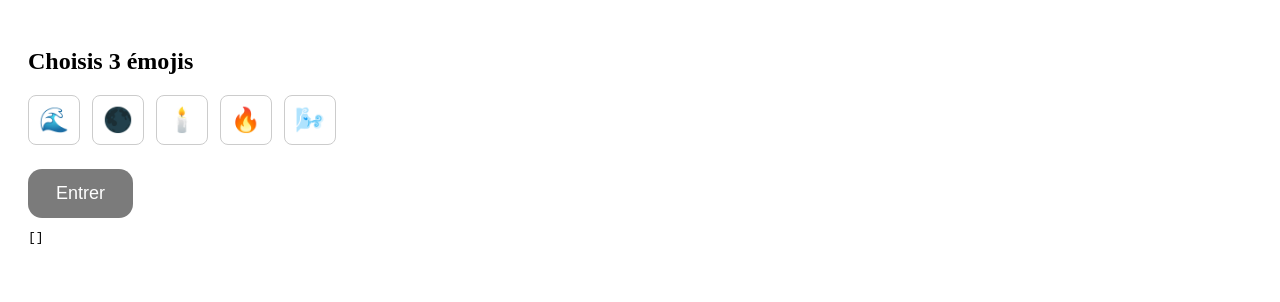
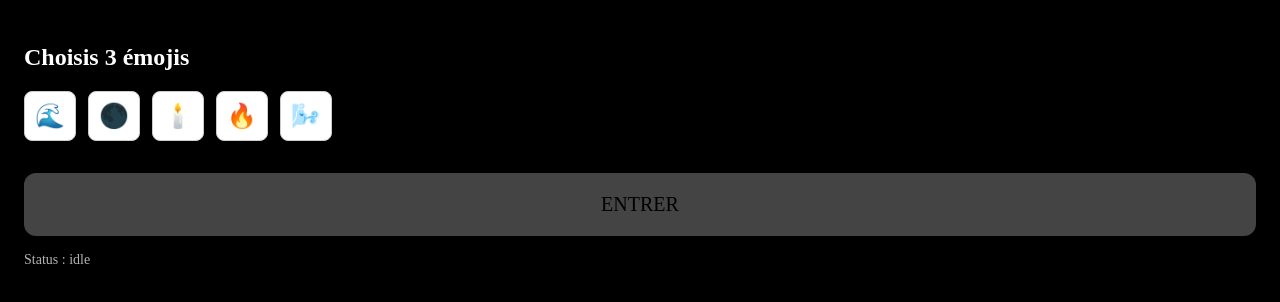
Before and after one commit to pierkiroule/EH, a React (Vite) app: page / in a window 1280 px wide. Shown: the top 302 px of the page. Built offline with nearby package versions, Linux system fonts and the light colour scheme.

Commit message:
feat: V1 scene composer blindé + emoji triad flow

```diff
--- a/src/components/EmojiPicker.jsx
+++ b/src/components/EmojiPicker.jsx
@@ -2,13 +2,10 @@ export default function EmojiPicker({ value = [], onChange }) {
   const EMOJIS = ["🌊", "🌑", "🕯️", "🔥", "🌬️"];
 
   const toggle = (emoji) => {
-    console.log("TOGGLE", emoji, value);
-
     if (value.includes(emoji)) {
       onChange(value.filter((e) => e !== emoji));
       return;
     }
-
     if (value.length >= 3) return;
     onChange([...value, emoji]);
   };
@@ -17,7 +14,6 @@ export default function EmojiPicker({ value = [], onChange }) {
     <div style={{ display: "flex", gap: 12, flexWrap: "wrap" }}>
       {EMOJIS.map((emoji) => {
         const active = value.includes(emoji);
-
         return (
           <button
             key={emoji}
--- a/src/composer/sceneComposer.js
+++ b/src/composer/sceneComposer.js
@@ -1,91 +1,151 @@
 /**
- * Scene Composer V1
- * - pure logic
- * - seed-based uniqueness
+ * Scene Composer — V1 BLINDÉ
+ * - jamais de blocage
+ * - fallback intelligent
+ * - compatible mobile
+ * - aligné schema Supabase
  */
 
-/* -------- seeded random -------- */
+/* ------------------ utils ------------------ */
 
-function seededRandom(seed) {
-  let t = seed % 2147483647;
-  return () => (t = (t * 16807) % 2147483647) / 2147483647;
+function pickOne(list) {
+  if (!list || list.length === 0) return null;
+  return list[Math.floor(Math.random() * list.length)];
 }
 
-/* -------- utils -------- */
-
-function pickOne(list, rand) {
-  if (!list.length) return null;
-  return list[Math.floor(rand() * list.length)];
-}
-
-function pickMany(list, max, rand) {
-  const shuffled = [...list].sort(() => rand() - 0.5);
+function pickMany(list, max = 1) {
+  if (!list || list.length === 0) return [];
+  const shuffled = [...list].sort(() => 0.5 - Math.random());
   return shuffled.slice(0, max);
 }
 
-function spreadOver(items, duration, rand) {
-  return items.map((item) => ({
+function spreadOver(items, duration, minGap = 20) {
+  if (!items || items.length === 0) return [];
+
+  const step = Math.max(minGap, duration / (items.length + 1));
+
+  return items.map((item, i) => ({
     ...item,
-    start: Math.floor(rand() * duration * 0.8),
+    start: Math.round((i + 1) * step),
   }));
 }
 
-/* -------- composer -------- */
+/* ------------------ composer ------------------ */
 
-export function composeScene({ assets, climate, seed }) {
-  const rand = seededRandom(seed);
+export function composeScene({ assets, climate }) {
+  if (!assets || assets.length === 0) {
+    throw new Error("No media assets provided");
+  }
 
-  /* --- pools --- */
-  const musicPool = assets.filter(
-    (a) => a.category === "music" && a.climate === climate
+  /* ---------- MUSIC (maîtresse) ---------- */
+
+  const musicPrimary = assets.filter(
+    (a) =>
+      a.category === "music" &&
+      a.climate === climate &&
+      a.enabled
   );
 
-  const videoPool = assets.filter(
-    (a) => a.category === "video" && a.climate === climate
+  let music = pickOne(musicPrimary);
+
+  // 🔥 FALLBACK 1 — calm
+  if (!music) {
+    const calmPool = assets.filter(
+      (a) =>
+        a.category === "music" &&
+        a.climate === "calm" &&
+        a.enabled
+    );
+    music = pickOne(calmPool);
+  }
+
+  // 🔥 FALLBACK 2 — any music
+  if (!music) {
+    const anyMusic = assets.filter(
+      (a) =>
+        a.category === "music" &&
+        a.enabled
+    );
+    music = pickOne(anyMusic);
+  }
+
+  if (!music) {
+    throw new Error("No music available in media_assets");
+  }
+
+  // V1 durée fixe (simplification volontaire)
+  const duration = 180;
+
+  /* ---------- VIDEO ---------- */
+
+  const videoPrimary = assets.filter(
+    (a) =>
+      a.category === "video" &&
+      a.climate === climate &&
+      a.enabled
   );
 
-  const voicePool = assets.filter(
-    (a) => a.category === "voice" && a.climate === climate
+  let videos = pickMany(videoPrimary, 1);
+
+  // fallback vidéo
+  if (videos.length === 0) {
+    const anyVideo = assets.filter(
+      (a) =>
+        a.category === "video" &&
+        a.enabled
+    );
+    videos = pickMany(anyVideo, 1);
+  }
+
+  videos = videos.map((v) => ({
+    id: v.id,
+    path: v.path,
+    start: 0,
+    end: duration,
+    opacity: 1,
+    blend: "normal",
+  }));
+
+  /* ---------- VOICES ---------- */
+
+  const voicePrimary = assets.filter(
+    (a) =>
+      a.category === "voice" &&
+      a.climate === climate &&
+      a.enabled
   );
 
-  const music = pickOne(musicPool, rand);
-  if (!music) throw new Error("No music for climate " + climate);
+  let voicesRaw = pickMany(voicePrimary, 3);
 
-  if (!videoPool.length) {
-    throw new Error("No video for climate " + climate);
+  // fallback voix
+  if (voicesRaw.length === 0) {
+    const anyVoice = assets.filter(
+      (a) =>
+        a.category === "voice" &&
+        a.enabled
+    );
+    voicesRaw = pickMany(anyVoice, 2);
   }
 
-  const duration = music.duration || 180;
-
-  const videos = pickMany(videoPool, 1 + Math.floor(rand() * 2), rand).map(
-    (v) => ({
+  const voices = spreadOver(
+    voicesRaw.map((v) => ({
       id: v.id,
       path: v.path,
-      start: 0,
-      end: duration,
-      opacity: 1,
-      blend: "normal",
-    })
+      gain: 0.6,
+    })),
+    duration
   );
 
-  const voices = spreadOver(
-    pickMany(voicePool, 1 + Math.floor(rand() * 3), rand),
-    duration,
-    rand
-  ).map((v) => ({
-    id: v.id,
-    path: v.path,
-    start: v.start,
-    gain: 0.5 + rand() * 0.3,
-  }));
+  /* ---------- FX ---------- */
 
   const fx = [
     {
       type: "particles",
-      preset: climate,
-      intensity: 0.3 + rand() * 0.5,
+      preset: climate || "calm",
     },
   ];
+
+  /* ---------- FINAL DESCRIPTOR ---------- */
 
   return {
     duration,
--- a/src/routes/Experience.jsx
+++ b/src/routes/Experience.jsx
@@ -5,72 +5,78 @@ import EmojiPicker from "../components/EmojiPicker";
 
 export default function Experience() {
   const [selectedEmojis, setSelectedEmojis] = useState([]);
+  const [status, setStatus] = useState("idle");
+  const [error, setError] = useState(null);
+
   const navigate = useNavigate();
 
   const generate = async () => {
-    console.log("🧪 ENTER CLICKED", selectedEmojis);
+    setError(null);
 
     if (selectedEmojis.length !== 3) return;
+
+    setStatus("creating");
 
     let scene;
     try {
       scene = await createScene({ emojis: selectedEmojis });
     } catch (e) {
-      console.error("SCENE CREATION ERROR", e);
+      setStatus("error");
+      setError(e?.message || JSON.stringify(e));
       return;
     }
 
     if (!scene || !scene.id) {
-      console.error("INVALID SCENE", scene);
+      setStatus("error");
+      setError("Scene invalide (id manquant)");
       return;
     }
 
+    setStatus("navigating");
     navigate(`/scene/${scene.id}`);
   };
 
-  const handleSubmit = (event) => {
-    event.preventDefault();
-    generate();
-  };
-
   return (
-    <form
-      onSubmit={handleSubmit}
+    <div
       style={{
-        position: "relative",
-        zIndex: 1000,
-        pointerEvents: "auto",
-        padding: 20,
+        position: "fixed",
+        inset: 0,
+        background: "#000",
+        color: "#fff",
+        zIndex: 999999,
+        padding: 24,
       }}
     >
       <h2>Choisis 3 émojis</h2>
 
       <EmojiPicker value={selectedEmojis} onChange={setSelectedEmojis} />
 
-      <button
-        type="button"
+      <div
         onClick={generate}
-        disabled={selectedEmojis.length !== 3}
         style={{
-          marginTop: 24,
-          padding: "14px 28px",
-          background: selectedEmojis.length === 3 ? "#111" : "#444",
-          color: "white",
-          borderRadius: 14,
-          fontSize: 18,
+          marginTop: 32,
+          padding: 20,
+          background: selectedEmojis.length === 3 ? "#fff" : "#444",
+          color: "#000",
+          fontSize: 20,
+          borderRadius: 12,
+          textAlign: "center",
           cursor: selectedEmojis.length === 3 ? "pointer" : "not-allowed",
-          display: "inline-block",
           userSelect: "none",
-          border: "none",
-          opacity: selectedEmojis.length === 3 ? 1 : 0.7,
         }}
       >
-        Entrer
-      </button>
+        ENTRER
+      </div>
 
-      <pre style={{ marginTop: 12 }}>
-        {JSON.stringify(selectedEmojis)}
-      </pre>
-    </form>
+      <div style={{ marginTop: 16, fontSize: 14, opacity: 0.7 }}>
+        Status : {status}
+      </div>
+
+      {error && (
+        <div style={{ marginTop: 12, color: "red" }}>
+          ❌ {error}
+        </div>
+      )}
+    </div>
   );
 }
--- a/src/services/createScene.js
+++ b/src/services/createScene.js
@@ -6,21 +6,16 @@ import {
 import { composeScene } from "../composer/sceneComposer";
 
 /**
- * Create ONE unique scene from a tiercé d'émojis
- * - always INSERT (no reuse)
- * - seed-based uniqueness
- * - climate-driven
- * - tag-oriented
+ * Create ONE scene from exactly 3 emojis
+ * - conforme à la base existante
+ * - robuste (fallbacks)
  */
 export async function createScene({ emojis }) {
   if (!Array.isArray(emojis) || emojis.length !== 3) {
     throw new Error("createScene requires exactly 3 emojis");
   }
 
-  /* ---------- seed unique ---------- */
-  const seed = Date.now() + Math.random();
-
-  /* ---------- store triad ---------- */
+  /* ---------- 1. créer le triad ---------- */
   const { data: triad, error: triadError } = await supabase
     .from("triads")
     .insert({
@@ -31,55 +26,62 @@ export async function createScene({ emojis }) {
     .select()
     .single();
 
-  if (triadError) throw triadError;
+  if (triadError) {
+    throw new Error(triadError.message);
+  }
 
-  /* ---------- fetch climate weights ---------- */
+  /* ---------- 2. récupérer les poids climat ---------- */
   const { data: weights, error: weightsError } = await supabase
     .from("emoji_climate_weights")
     .select("climate, weight")
     .in("emoji", emojis);
 
-  if (weightsError) throw weightsError;
+  if (weightsError) {
+    throw new Error(weightsError.message);
+  }
 
-  const climateVector = computeClimateVector(weights);
-  const climate = dominantClimate(climateVector);
+  const climateVector = computeClimateVector(weights || []);
+  const climate =
+    dominantClimate(climateVector) || "calm";
 
-  /* ---------- fetch media catalogue ---------- */
+  /* ---------- 3. charger le catalogue média ---------- */
   const { data: assets, error: assetsError } = await supabase
     .from("media_assets")
     .select("*")
     .eq("enabled", true);
 
-  if (assetsError) throw assetsError;
+  if (assetsError) {
+    throw new Error(assetsError.message);
+  }
 
-  /* ---------- emoji tags (V1 minimal) ---------- */
-  // V1 : on utilise les emojis eux-mêmes comme tags faibles
-  // (compatible avec tags médias, sans nouvelle table)
-  const emojiTags = emojis;
+  if (!assets || assets.length === 0) {
+    throw new Error("No media assets available");
+  }
 
-  /* ---------- compose scene ---------- */
+  /* ---------- 4. composer la scène ---------- */
   const sceneDescriptor = composeScene({
     assets,
     climate,
-    seed,
-    emojiTags,
   });
 
-  /* ---------- persist scene ---------- */
+  if (!sceneDescriptor) {
+    throw new Error("composeScene returned null");
+  }
+
+  /* ---------- 5. persister la scène ---------- */
   const { data: scene, error: sceneError } = await supabase
     .from("scenes")
     .insert({
       triad_id: triad.id,
       climate_vector: climateVector,
-      scene_descriptor: {
-        ...sceneDescriptor,
-        seed,
-      },
+      scene_descriptor: sceneDescriptor,
     })
     .select()
     .single();
 
-  if (sceneError) throw sceneError;
+  if (sceneError) {
+    throw new Error(sceneError.message);
+  }
 
   return scene;
 }
```
